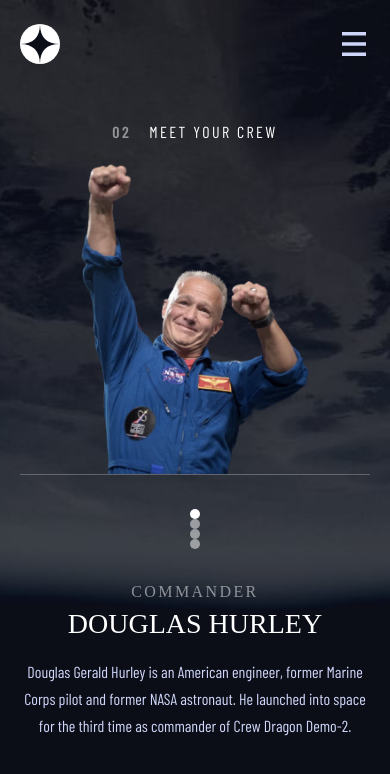
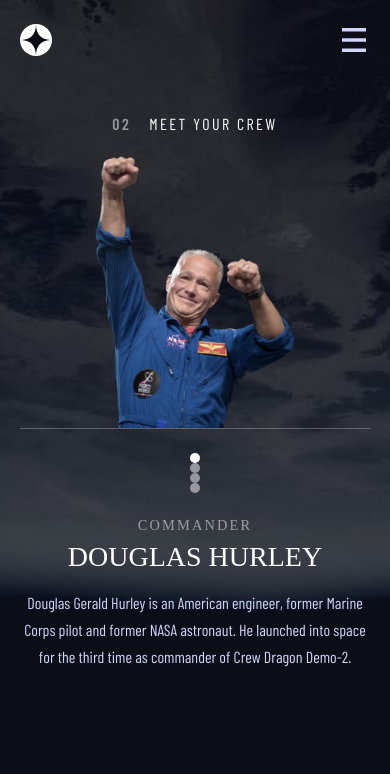
Before and after one commit to jak004/space-tourism-pro, a React (Vite) app: page /crew/douglas-hurley in a window 390 px wide. Shown: the top 774 px of the page. Built offline with nearby package versions, Linux system fonts and the light colour scheme; a web font is replaced by a local one.

Commit message:
Update components.css

```diff
--- a/src/styles/components.css
+++ b/src/styles/components.css
@@ -4,7 +4,7 @@
   display: flex;
   align-items: center;
   justify-content: space-between;
-  min-height: 5.5rem;
+  min-height: clamp(5rem, 8vw, 5.5rem);
   padding: var(--space-5);
 }
 
@@ -15,8 +15,8 @@
 }
 
 .site-logo img {
-  width: 2.5rem;
-  height: 2.5rem;
+  width: clamp(2rem, 5vw, 2.5rem);
+  height: clamp(2rem, 5vw, 2.5rem);
 }
 
 .header-rule {
@@ -64,13 +64,13 @@
 .primary-nav ul {
   display: grid;
   width: 100%;
-  gap: 1.75rem;
+  gap: clamp(1.25rem, 4vw, 1.75rem);
 }
 
 .nav-link {
   position: relative;
   display: flex;
-  gap: 0.75rem;
+  gap: clamp(0.5rem, 2vw, 0.75rem);
   padding-block: var(--space-1);
   color: var(--white);
   font-size: clamp(0.9rem, 1vw, 1rem);
@@ -109,15 +109,15 @@
 .segmented-nav__list {
   display: flex;
   justify-content: center;
-  gap: 1.75rem;
+  gap: clamp(1rem, 4vw, 1.75rem);
 }
 
 .segment-link {
   position: relative;
   display: block;
-  padding-block-end: 0.75rem;
+  padding-block-end: clamp(0.5rem, 1.5vw, 0.75rem);
   color: var(--blue-300);
-  font-size: 0.875rem;
+  font-size: clamp(0.8rem, 1.2vw, 0.875rem);
   letter-spacing: 0.14em;
   text-transform: uppercase;
 }
@@ -143,7 +143,7 @@
 
 .detail-rule {
   height: 0.0625rem;
-  margin-block: 1.75rem;
+  margin-block: clamp(1.25rem, 4vw, 1.75rem);
   background: var(--white-25);
 }
 
@@ -165,22 +165,22 @@
 
 .home-description {
   max-width: 29.375rem;
-  margin-block-start: 1.25rem;
+  margin-block-start: clamp(1rem, 3vw, 1.25rem);
   margin-inline: auto;
 }
 
 .explore-button {
   display: grid;
   place-items: center;
-  width: 9.375rem;
-  height: 9.375rem;
+  width: clamp(8rem, 25vw, 9.375rem);
+  height: clamp(8rem, 25vw, 9.375rem);
   flex: 0 0 auto;
   border: 0;
   border-radius: 50%;
   background: var(--white);
   color: var(--navy);
   font-family: 'Bellefair', serif;
-  font-size: 1.125rem;
+  font-size: clamp(1rem, 2vw, 1.125rem);
   text-transform: uppercase;
   letter-spacing: 0.05em;
   box-shadow: 0 0 0 0 var(--shadow-transparent);
@@ -217,13 +217,13 @@
 
 .destination-details p {
   max-width: 32.5rem;
-  margin-block-start: 1.125rem;
+  margin-block-start: clamp(1rem, 3vw, 1.125rem);
   margin-inline: auto;
 }
 
 .destination-stats {
   display: grid;
-  gap: 1.5rem;
+  gap: clamp(1rem, 4vw, 1.5rem);
 }
 
 .destination-stats div {
@@ -233,7 +233,7 @@
 
 .destination-stats dt {
   color: var(--blue-300);
-  font-size: 0.875rem;
+  font-size: clamp(0.8rem, 1.2vw, 0.875rem);
   letter-spacing: 0.13em;
   text-transform: uppercase;
 }
@@ -241,7 +241,7 @@
 .destination-stats dd {
   margin: 0;
   font-family: 'Bellefair', serif;
-  font-size: 1.75rem;
+  font-size: clamp(1.5rem, 3vw, 1.75rem);
   text-transform: uppercase;
 }
 
@@ -269,22 +269,22 @@
 .crew-details .eyebrow {
   margin: 0;
   font-family: 'Bellefair', serif;
-  font-size: 1rem;
+  font-size: clamp(0.9rem, 1.5vw, 1rem);
 }
 
 .crew-details .body-copy {
   max-width: 32.5rem;
-  margin-block-start: 1.125rem;
+  margin-block-start: clamp(1rem, 3vw, 1.125rem);
   margin-inline: auto;
 }
 
 .crew-copy .segmented-nav {
   order: -1;
-  margin-block-end: 2.125rem;
+  margin-block-end: clamp(1.5rem, 5vw, 2.125rem);
 }
 
 .crew-copy .segmented-nav__list {
-  gap: 0.875rem;
+  gap: clamp(0.625rem, 2vw, 0.875rem);
 }
 
 .crew-copy .segment-link {
@@ -306,17 +306,17 @@
 
 .crew-visual {
   display: flex;
-  min-height: 18.75rem;
+  min-height: clamp(16rem, 30vw, 18.75rem);
   align-items: flex-end;
   justify-content: center;
   order: 1;
-  margin-block-end: 2.125rem;
+  margin-block-end: clamp(1.5rem, 5vw, 2.125rem);
   border-block-end: 0.0625rem solid var(--white-25);
 }
 
 .crew-visual img {
   width: auto;
-  max-height: 19.375rem;
+  max-height: clamp(17rem, 31vw, 19.375rem);
 }
 
 /* Technology */
@@ -334,7 +334,7 @@
 
 .technology-grid {
   display: grid;
-  gap: 2.125rem;
+  gap: clamp(1.5rem, 5vw, 2.125rem);
   text-align: center;
 }
 
@@ -351,20 +351,20 @@
 }
 
 .segmented-nav__list--technology {
-  gap: 1rem;
+  gap: clamp(0.75rem, 2vw, 1rem);
 }
 
 .segment-link--technology {
   display: grid;
   place-items: center;
-  width: 2.5rem;
-  height: 2.5rem;
+  width: clamp(2.25rem, 5vw, 2.5rem);
+  height: clamp(2.25rem, 5vw, 2.5rem);
   padding: 0;
   border: 0.0625rem solid var(--white-50);
   border-radius: 50%;
   color: var(--white);
   font-family: 'Bellefair', serif;
-  font-size: 1rem;
+  font-size: clamp(0.9rem, 1.5vw, 1rem);
   letter-spacing: 0;
 }
 
@@ -385,12 +385,12 @@
 
 .technology-details .eyebrow {
   margin: 0;
-  font-size: 0.875rem;
+  font-size: clamp(0.8rem, 1.2vw, 0.875rem);
 }
 
 .technology-details .body-copy {
   max-width: 35.625rem;
-  margin-block-start: 1.25rem;
+  margin-block-start: clamp(1rem, 3vw, 1.25rem);
   margin-inline: auto;
 }
 
@@ -408,7 +408,7 @@
 
 .text-link {
   display: inline-block;
-  margin-block-start: 1.5rem;
+  margin-block-start: clamp(1.25rem, 4vw, 1.5rem);
   color: var(--white);
   text-transform: uppercase;
   letter-spacing: 0.14em;
```
